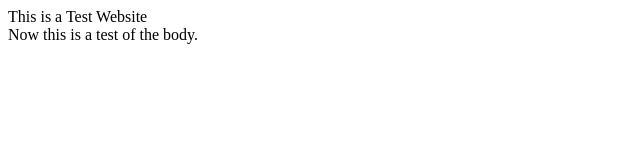
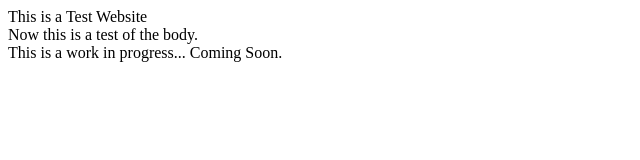
Before and after one commit to N8Oak/n8consulting, a plain HTML site: page index.html in a window 1280 px wide. Shown: the whole page, without its empty margins (0-640 px from the left). Drawn offline with Linux system fonts and the light colour scheme.

Commit message:
Update index.html

```diff
--- a/index.html
+++ b/index.html
@@ -3,5 +3,6 @@
 </head>
 
 <body>
-  Now this is a test of the body.
+  Now this is a test of the body. <br>
+  This is a work in progress... Coming Soon.
 </body>
```
